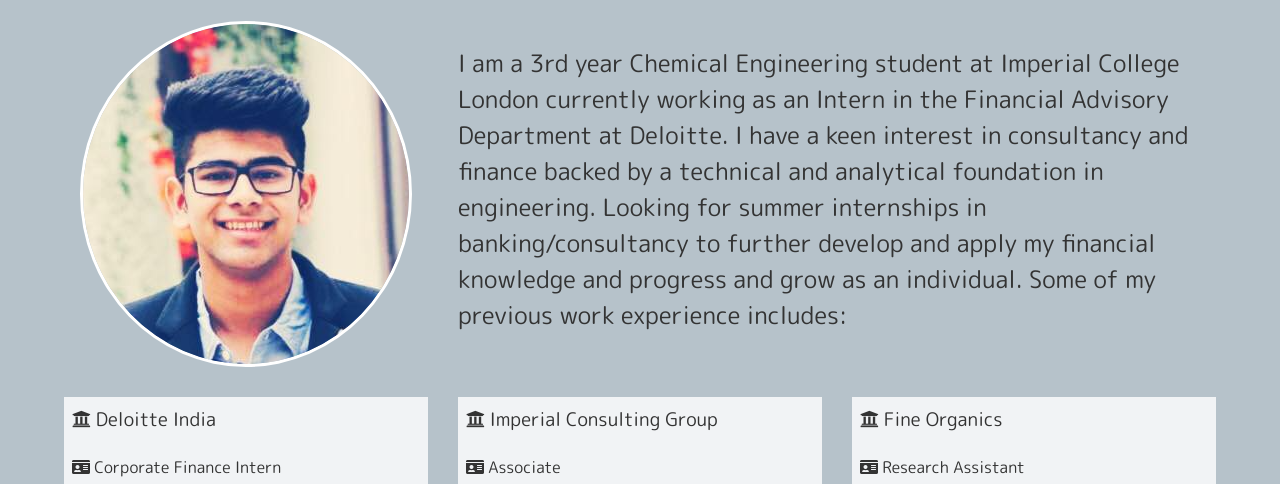
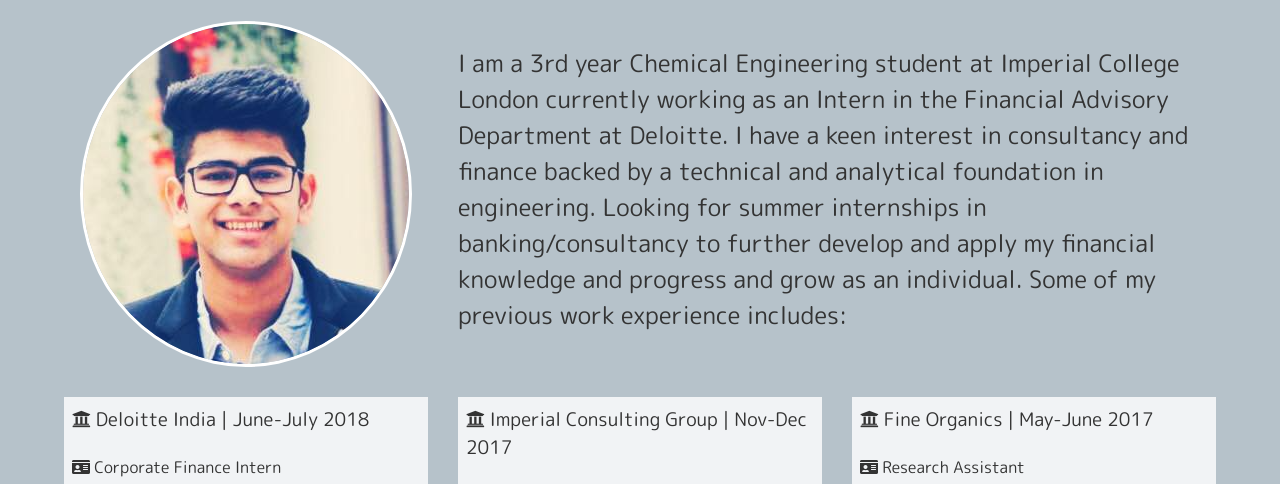
Before and after one commit to shalinmehtaa/my_portfolio, a website: page dist/about.html in a window 1280 px wide. Shown: the part 225-709 px from the top of the page. Drawn offline with Linux system fonts and the light colour scheme.

Commit message:
Added dates to job boxes

```diff
--- a/dist/about.html
+++ b/dist/about.html
@@ -64,7 +64,8 @@
             </div>
 
             <div class="job job-1">
-                <h3><i class="fa fa-university" aria-hidden="true"></i> Deloitte India</h3>
+                <h3><i class="fa fa-university" aria-hidden="true"></i> Deloitte India | June-July
+                    2018</h3>
                 <h4><i class="fa fa-id-card" aria-hidden="true"></i> Corporate Finance Intern</h4>
                 <p><i class="fa fa-arrow-circle-right" aria-hidden="true"></i> Critically evaluated growth charts,
                     market trends, annual reports and financial statements of competitors to
@@ -73,7 +74,8 @@
             </div>
 
             <div class="job job-2">
-                <h3><i class="fa fa-university" aria-hidden="true"></i> Imperial Consulting Group</h3>
+                <h3><i class="fa fa-university" aria-hidden="true"></i> Imperial Consulting Group | Nov-Dec
+                    2017</h3>
                 <h4><i class="fa fa-id-card" aria-hidden="true"></i> Associate</h4>
                 <p><i class="fa fa-arrow-circle-right" aria-hidden="true"></i> Carried out market research to determine
                     whether the continuous glucose monitor developed by a
@@ -84,7 +86,7 @@
             </div>
 
             <div class="job job-3">
-                <h3><i class="fa fa-university" aria-hidden="true"></i> Fine Organics</h3>
+                <h3><i class="fa fa-university" aria-hidden="true"></i> Fine Organics | May-June 2017</h3>
                 <h4><i class="fa fa-id-card" aria-hidden="true"></i> Research Assistant</h4>
                 <p><i class="fa fa-arrow-circle-right" aria-hidden="true"></i> Worked in the food and polymer labs
                     developing new methods to produce additives and emulsifiers to
```
